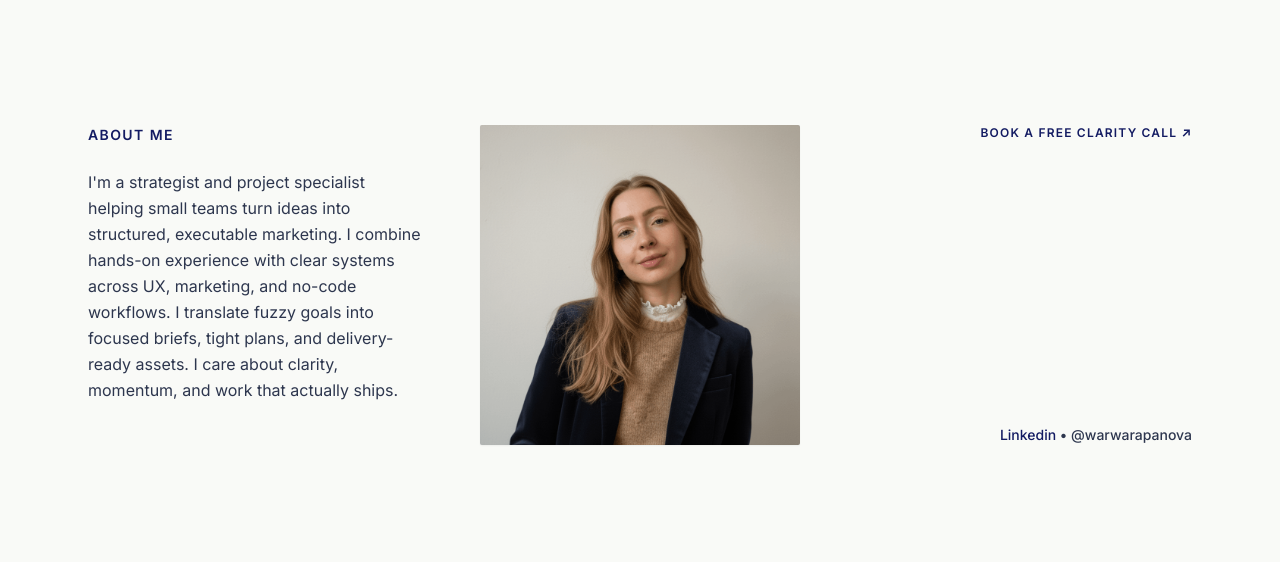
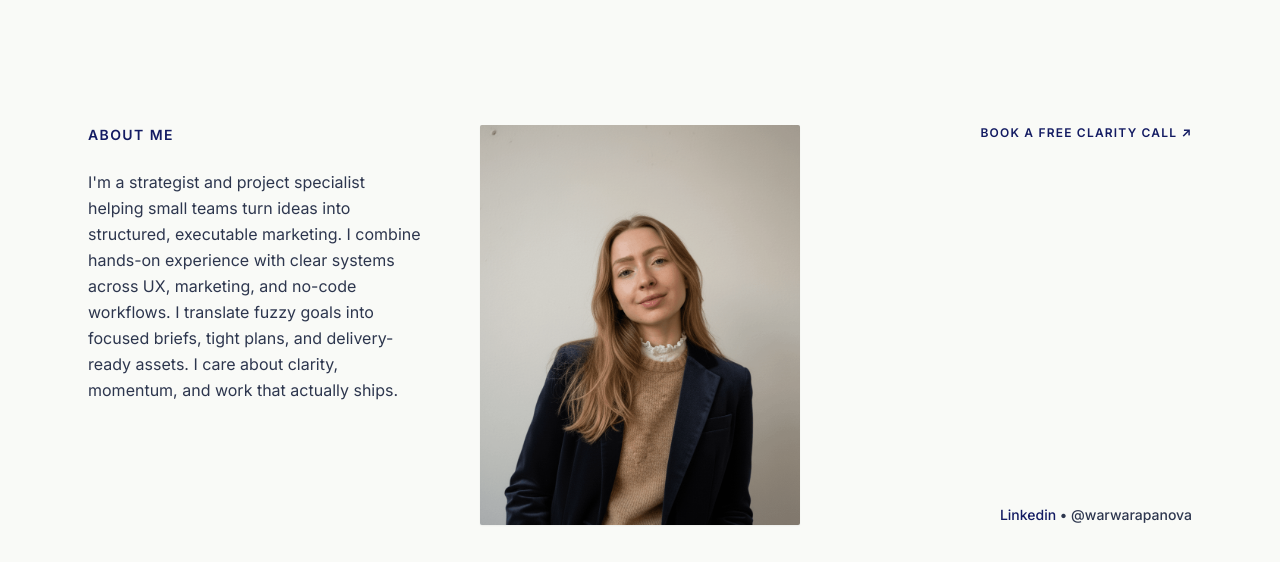
Before and after one commit to barbara0708/personal-website, a plain HTML site: page index.html in a window 1280 px wide. Shown: the part 390-952 px from the top of the page. Drawn offline with nearby package versions, Linux system fonts and the light colour scheme; a web font is replaced by a local one.

Commit message:
Update index.html

```diff
--- a/index.html
+++ b/index.html
@@ -70,7 +70,7 @@
                 </p>
             </div>
             <div class="flex justify-center">
-                <img src="./portrait_homepage.png" alt="Profile" class="w-full max-w-[320px] aspect-square object-cover bg-gray-200 shadow-sm rounded-sm">
+                <img src="./portrait_homepage.png" alt="Profile" class="w-full max-w-[320px] object-cover bg-gray-200 shadow-sm rounded-sm">
             </div>
             <div class="text-right flex flex-col justify-between h-full md:min-h-[250px]">
                 <a href="contact.html" class="text-xs font-bold tracking-widest uppercase text-textDark hover:text-textMuted transition inline-flex items-center justify-end gap-1 hover-underline self-end">
```
